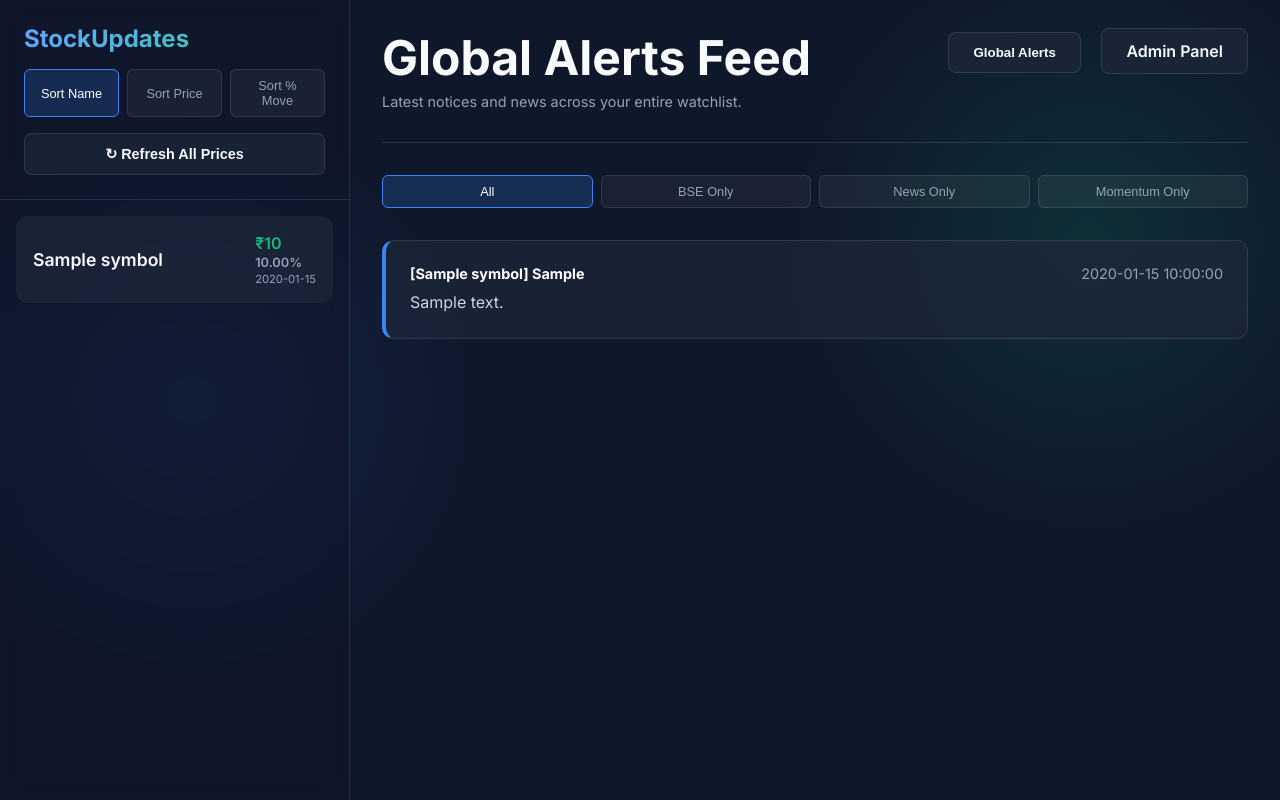
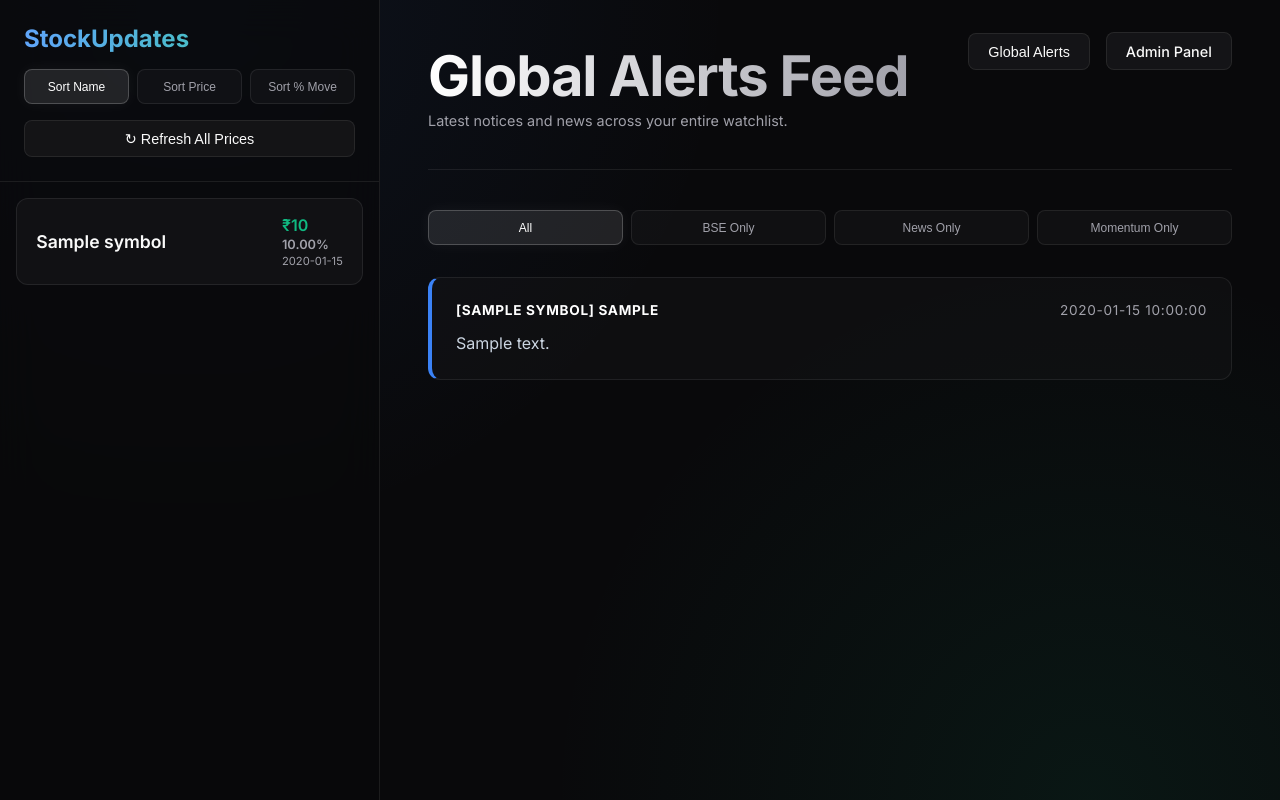
Before and after one commit to 11abhinav/stockupdates, a Flask app: template templates/index.html in a window 1280 px wide. Run offline with Flask 3, Linux system fonts and the light colour scheme; the template is opened without the code that fills it: most values are stand-ins (such as "Sample title", 1, 10 or a date in 2020).

Commit message:
Implement premium UI aesthetic with deep dark theme, glassmorphism, animations, and custom typography

```diff
--- a/templates/index.html
+++ b/templates/index.html
@@ -4,17 +4,18 @@
     <meta charset="UTF-8">
     <meta name="viewport" content="width=device-width, initial-scale=1.0">
     <title>StockUpdates Intelligence</title>
-    <link href="https://fonts.googleapis.com/css2?family=Inter:wght@300;400;600;700&display=swap" rel="stylesheet">
+    <link href="https://fonts.googleapis.com/css2?family=Inter:wght@300;400;500;600;700&display=swap" rel="stylesheet">
     <style>
         :root {
-            --bg-dark: #0f172a;
-            --glass-bg: rgba(30, 41, 59, 0.7);
-            --glass-border: rgba(255, 255, 255, 0.1);
-            --text-main: #f8fafc;
-            --text-muted: #94a3b8;
+            /* Zinc 950 base */
+            --bg-dark: #09090b;
+            --glass-bg: rgba(24, 24, 27, 0.6);
+            --glass-border: rgba(255, 255, 255, 0.08);
+            --text-main: #fafafa;
+            --text-muted: #a1a1aa;
             --accent: #3b82f6;
             --success: #10b981;
-            --warning: #f59e0b;
+            --warning: #ef4444; /* Changed to a vibrant red/orange for warnings */
             --card-shadow: 0 8px 32px 0 rgba(0, 0, 0, 0.37);
         }
 
@@ -25,25 +26,30 @@
         body {
             font-family: 'Inter', sans-serif;
             background: var(--bg-dark);
-            background-image: radial-gradient(circle at 15% 50%, rgba(59, 130, 246, 0.15), transparent 25%),
-                              radial-gradient(circle at 85% 30%, rgba(16, 185, 129, 0.15), transparent 25%);
+            /* Subtle glowing ambient lights in the background */
+            background-image:
+                radial-gradient(circle at 15% 0%, rgba(59, 130, 246, 0.08), transparent 40%),
+                radial-gradient(circle at 85% 100%, rgba(16, 185, 129, 0.08), transparent 40%);
+            background-attachment: fixed;
             color: var(--text-main);
             margin: 0;
             padding: 0;
             height: 100vh;
             display: flex;
             overflow: hidden;
+            -webkit-font-smoothing: antialiased;
         }
 
         /* Sidebar Styling */
         .sidebar {
-            width: 350px;
-            min-width: 350px;
+            width: 380px;
+            min-width: 380px;
             border-right: 1px solid var(--glass-border);
             display: flex;
             flex-direction: column;
-            background: rgba(15, 23, 42, 0.6);
-            backdrop-filter: blur(10px);
+            background: rgba(9, 9, 11, 0.7);
+            backdrop-filter: blur(20px);
+            -webkit-backdrop-filter: blur(20px);
             z-index: 10;
         }
 
@@ -67,21 +73,23 @@
         }
 
         .sort-btn {
-            background: rgba(255,255,255,0.05);
+            background: rgba(255,255,255,0.03);
             border: 1px solid var(--glass-border);
             color: var(--text-muted);
-            padding: 0.5rem 0.75rem;
-            border-radius: 6px;
+            padding: 0.6rem 0.75rem;
+            border-radius: 8px;
             cursor: pointer;
-            font-size: 0.8rem;
+            font-size: 0.75rem;
+            font-weight: 500;
             flex: 1;
-            transition: all 0.2s;
+            transition: all 0.3s cubic-bezier(0.4, 0, 0.2, 1);
         }
 
         .sort-btn.active, .sort-btn:hover {
-            background: rgba(59, 130, 246, 0.2);
+            background: rgba(255, 255, 255, 0.1);
             color: #fff;
-            border-color: var(--accent);
+            border-color: rgba(255, 255, 255, 0.2);
+            box-shadow: 0 0 15px rgba(255, 255, 255, 0.05);
         }
 
         .watchlist {
@@ -93,35 +101,46 @@
             gap: 0.5rem;
         }
 
-        /* Custom Scrollbar for watchlist */
-        .watchlist::-webkit-scrollbar {
-            width: 6px;
+        /* Custom Scrollbar */
+        ::-webkit-scrollbar {
+            width: 4px;
         }
-        .watchlist::-webkit-scrollbar-thumb {
+        ::-webkit-scrollbar-track {
+            background: transparent;
+        }
+        ::-webkit-scrollbar-thumb {
             background: rgba(255,255,255,0.1);
-            border-radius: 3px;
+            border-radius: 4px;
+        }
+        ::-webkit-scrollbar-thumb:hover {
+            background: rgba(255,255,255,0.2);
         }
 
         .watchlist-item {
             background: var(--glass-bg);
-            border: 1px solid transparent;
-            padding: 1rem;
+            border: 1px solid var(--glass-border);
+            padding: 1rem 1.2rem;
             border-radius: 12px;
             cursor: pointer;
             display: flex;
             justify-content: space-between;
             align-items: center;
-            transition: all 0.2s;
+            transition: all 0.3s cubic-bezier(0.4, 0, 0.2, 1);
+            position: relative;
+            overflow: hidden;
         }
 
         .watchlist-item:hover {
-            background: rgba(255,255,255,0.05);
-            border-color: rgba(255,255,255,0.1);
+            background: rgba(39, 39, 42, 0.8);
+            transform: translateY(-2px);
+            box-shadow: 0 4px 12px rgba(0,0,0,0.2);
+            border-color: rgba(255,255,255,0.15);
         }
 
         .watchlist-item.active {
-            background: rgba(59, 130, 246, 0.15);
-            border-color: var(--accent);
+            background: rgba(59, 130, 246, 0.1);
+            border-color: rgba(59, 130, 246, 0.4);
+            box-shadow: 0 0 20px rgba(59, 130, 246, 0.1);
         }
 
         .item-symbol {
@@ -151,12 +170,11 @@
             font-size: 0.9rem;
         }
 
-        /* Main Content Area */
         .main-content {
             flex: 1;
             display: flex;
             flex-direction: column;
-            padding: 2rem;
+            padding: 3rem;
             overflow-y: auto;
             position: relative;
         }
@@ -164,24 +182,30 @@
         .top-nav {
             position: absolute;
             top: 2rem;
-            right: 2rem;
+            right: 3rem;
+            display: flex;
+            align-items: center;
+            gap: 1rem;
         }
 
         .nav-btn {
-            background: var(--glass-bg);
+            background: rgba(24, 24, 27, 0.8);
             color: var(--text-main);
             text-decoration: none;
-            padding: 0.75rem 1.5rem;
+            padding: 0.6rem 1.2rem;
             border-radius: 8px;
             border: 1px solid var(--glass-border);
-            font-weight: 600;
+            font-weight: 500;
+            font-size: 0.9rem;
             transition: all 0.3s ease;
             backdrop-filter: blur(10px);
+            cursor: pointer;
         }
 
         .nav-btn:hover {
-            background: rgba(59, 130, 246, 0.2);
-            border-color: var(--accent);
+            background: rgba(255, 255, 255, 0.1);
+            border-color: rgba(255, 255, 255, 0.2);
+            transform: translateY(-1px);
         }
 
         .empty-state {
@@ -193,22 +217,21 @@
             font-size: 1.2rem;
         }
 
-        .stock-details {
-            display: none;
-            max-width: 900px;
+        .stock-details, .global-alerts {
+            max-width: 1000px;
             margin: 0 auto;
             width: 100%;
-            animation: fadeIn 0.3s ease-in-out;
+            animation: fadeSlideUp 0.4s cubic-bezier(0.16, 1, 0.3, 1) forwards;
         }
 
-        @keyframes fadeIn {
-            from { opacity: 0; transform: translateY(10px); }
+        @keyframes fadeSlideUp {
+            from { opacity: 0; transform: translateY(20px); }
             to { opacity: 1; transform: translateY(0); }
         }
 
         .stock-header {
-            margin-bottom: 2rem;
-            padding-bottom: 2rem;
+            margin-bottom: 2.5rem;
+            padding-bottom: 2.5rem;
             border-bottom: 1px solid var(--glass-border);
             display: flex;
             justify-content: space-between;
@@ -216,17 +239,24 @@
         }
 
         .stock-name-large {
-            font-size: 3rem;
+            font-size: 3.5rem;
             font-weight: 700;
             margin: 0;
-            line-height: 1.1;
+            letter-spacing: -0.02em;
+            line-height: 1;
+            background: linear-gradient(to right, #fff, #a1a1aa);
+            -webkit-background-clip: text;
+            -webkit-text-fill-color: transparent;
         }
 
         .stock-price-large {
-            font-size: 2rem;
-            color: var(--success);
+            font-size: 2.5rem;
+            color: var(--text-main);
             font-weight: 600;
-            margin-top: 0.5rem;
+            margin-top: 1rem;
+            display: flex;
+            align-items: baseline;
+            gap: 1rem;
         }
 
         .stock-meta {
@@ -266,22 +302,30 @@
         }
 
         .alert-card {
-            background: var(--glass-bg);
+            background: rgba(24, 24, 27, 0.4);
             border: 1px solid var(--glass-border);
             padding: 1.5rem;
             border-radius: 12px;
             border-left: 4px solid var(--accent);
+            transition: transform 0.2s;
+        }
+
+        .alert-card:hover {
+            transform: translateX(4px);
+            background: rgba(24, 24, 27, 0.8);
         }
 
         .alert-type-MOMENTUM { border-left-color: #ec4899; }
         .alert-type-BSE { border-left-color: #3b82f6; }
-        .alert-type-NEWS { border-left-color: #8b5cf6; }
+        .alert-type-NEWS { border-left-color: #10b981; }
 
         .alert-header {
             display: flex;
             justify-content: space-between;
-            margin-bottom: 0.5rem;
-            font-size: 0.9rem;
+            margin-bottom: 0.8rem;
+            font-size: 0.85rem;
+            letter-spacing: 0.05em;
+            text-transform: uppercase;
         }
 
         .alert-type {
@@ -353,7 +397,7 @@
 
     <div class="main-content">
         <div class="top-nav">
-            <button class="nav-btn" style="margin-right:1rem;" onclick="showGlobalAlerts()">Global Alerts</button>
+            <button class="nav-btn" onclick="showGlobalAlerts()">Global Alerts</button>
             <a href="/admin" class="nav-btn">Admin Panel</a>
         </div>
 
@@ -490,6 +537,16 @@
                 // Update Header
                 document.getElementById('detail-symbol').textContent = data.symbol;
                 document.getElementById('detail-price').textContent = data.price ? `₹${data.price}` : 'No Data';
+
+                const detailMoved = document.getElementById('detail-moved');
+                if (data.change_pct !== undefined && data.change_pct !== null) {
+                    const color = data.change_pct > 0 ? 'var(--success)' : data.change_pct < 0 ? 'var(--warning)' : 'var(--text-muted)';
+                    const prefix = data.change_pct > 0 ? '+' : '';
+                    detailMoved.textContent = `${prefix}${data.change_pct.toFixed(2)}%`;
+                    detailMoved.style.color = color;
+                } else {
+                    detailMoved.textContent = '';
+                }
 
                 let metaText = 'Awaiting initial scan';
                 if (data.last_fetched) {
```
Also changed, not shown: other parts of templates/index.html (+19 -10 lines), templates/admin.html (+55 -25 lines).
